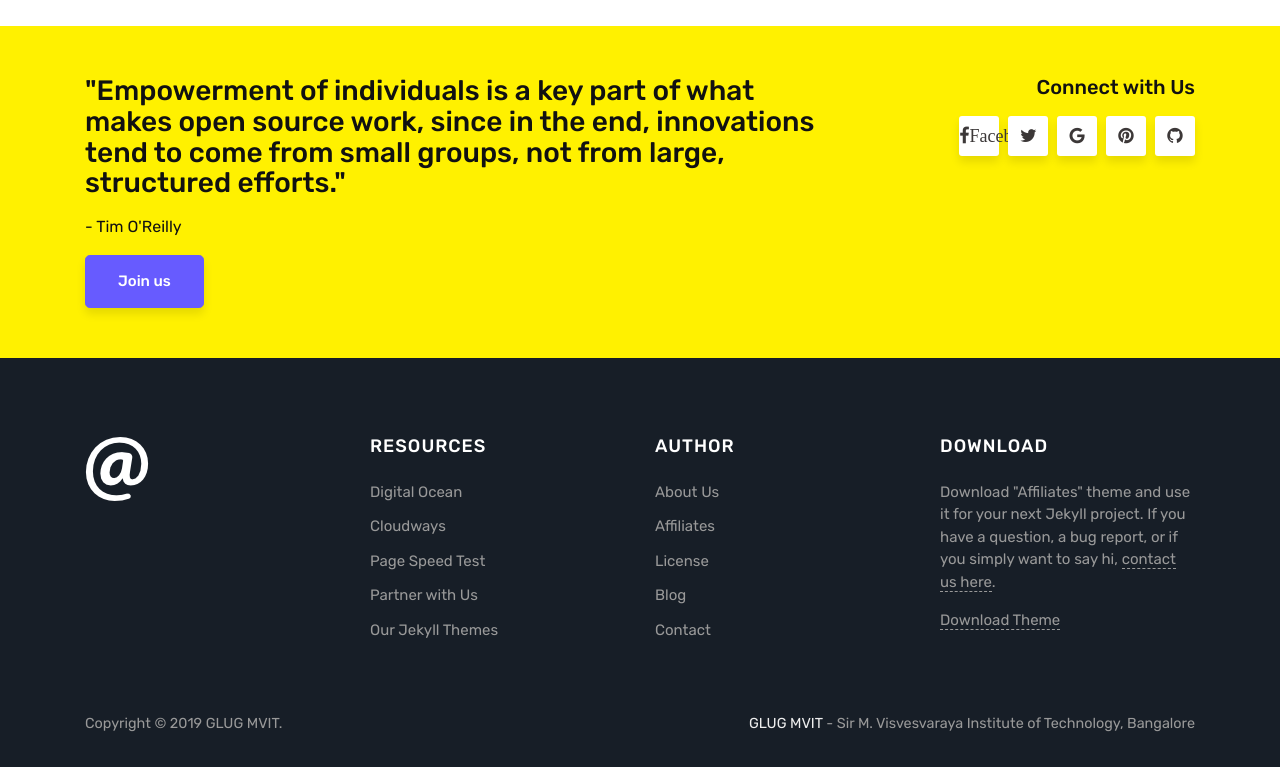
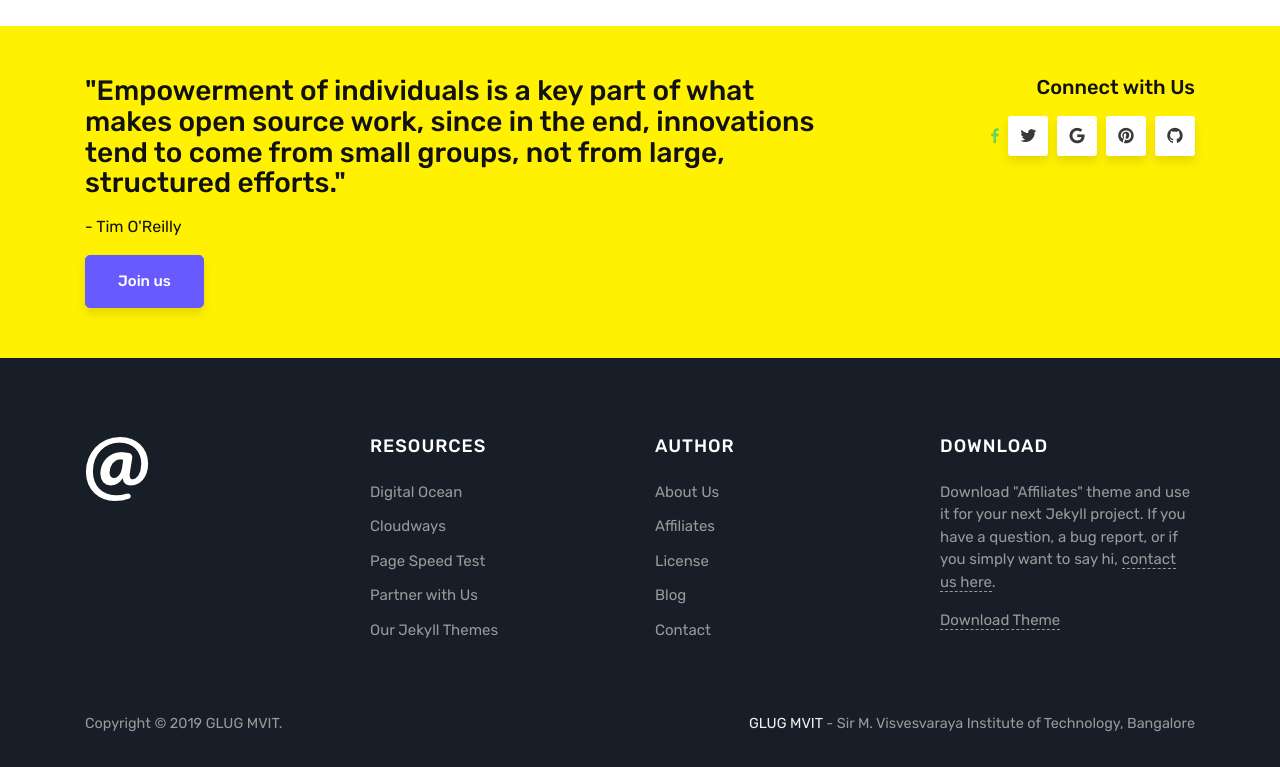
Before and after one commit to glugmvit/glugmvit.github.io, a Jekyll site: the page built from index.html, in a window 1280 px wide and 900 px high, scrolled down 2004 px, cut to the strip 133-900 px from the top of the window. Built offline with Jekyll 4.4.1, drawn with Linux system fonts in a browser that asks for light colours; the list of posts is cut into pages by our own code; comment, search, counter and statistics services are not loaded.

Commit message:
Add link

```diff
--- a/_layouts/default.html
+++ b/_layouts/default.html
@@ -134,7 +134,7 @@
                 </div>
                 <div class="col-md-4 text-right footersocial">
                     <h5>Connect with Us</h5>
-                    <i class="fa fa-facebook">Facebook</i>
+                    <a class="fa fa-facebook" href="#"></a>
                     <i class="fa fa-twitter"></i>
                     <i class="fa fa-google"></i>
                     <i class="fa fa-pinterest"></i>
```
